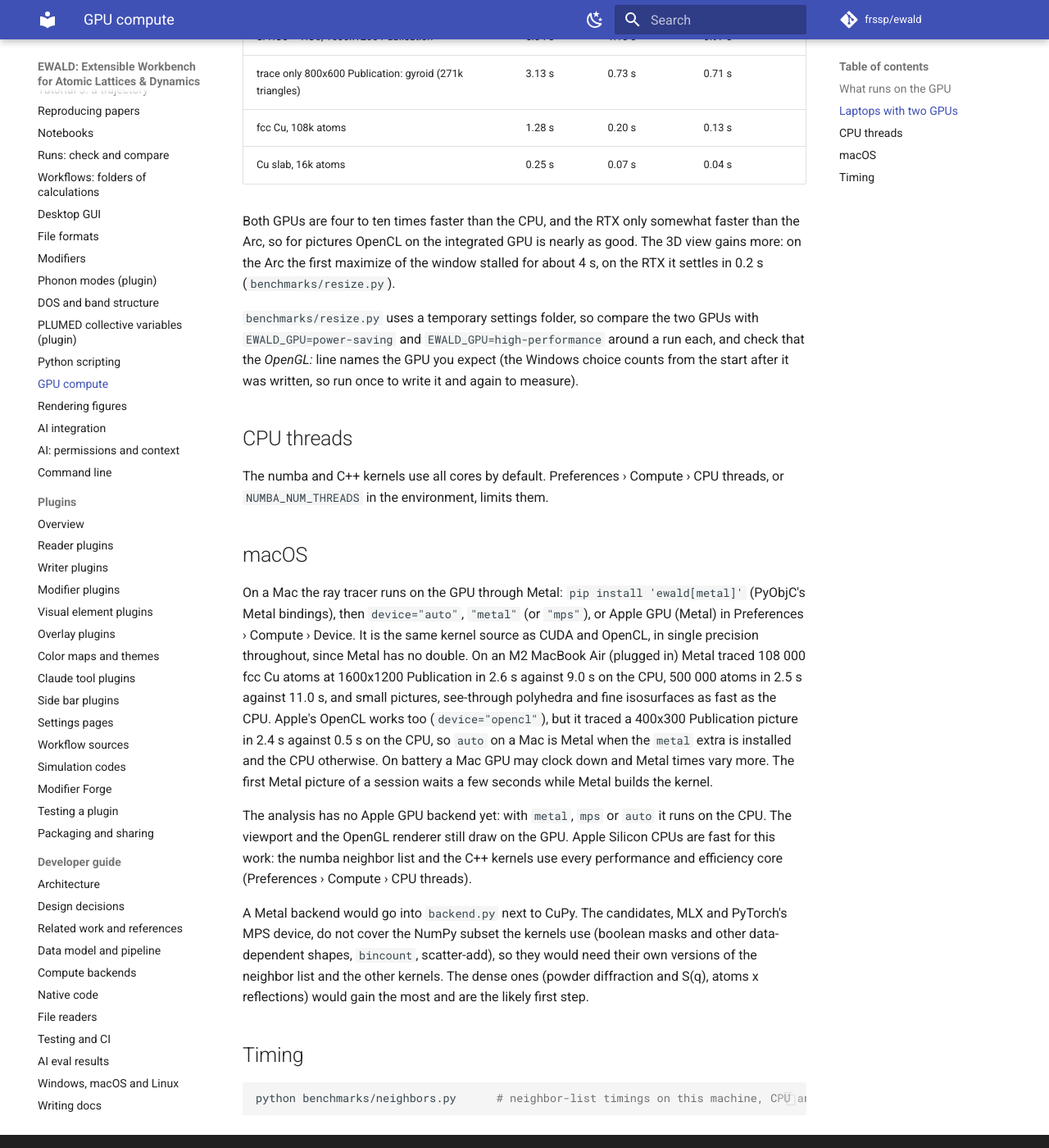
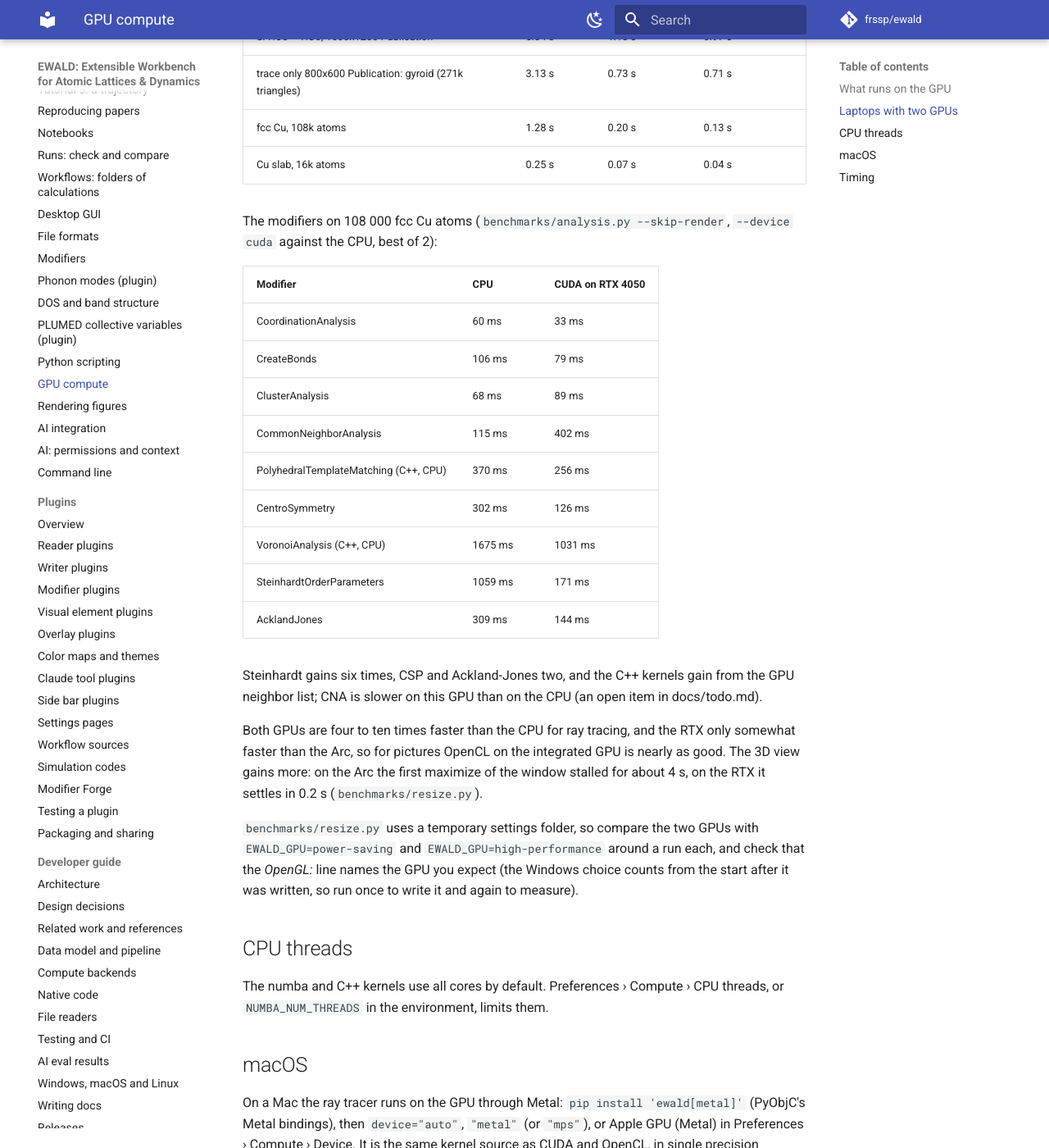
Before and after one commit to frssp/ewald, an MkDocs documentation site: the page built from docs/user/gpu.md, in a window 1280 px wide and 1400 px high, scrolled down 2733 px. Shown: the whole window at 82% size. Built offline with MkDocs 1.6.1 and Material for MkDocs 9.7.7, drawn with Linux system fonts in a browser that asks for light colours; comment, search, counter and statistics services are not loaded.

Commit message:
Record the CUDA modifier timings on an RTX 4050; CNA slower on CUDA goes into todo
Co-Authored-By: Claude Opus 5.5 (1M context) <noreply@anthropic.com>

```diff
--- a/docs/user/gpu.md
+++ b/docs/user/gpu.md
@@ -110,7 +110,25 @@ tracer took, with `benchmarks/analysis.py`:
 | fcc Cu, 108k atoms | 1.28 s | 0.20 s | 0.13 s |
 | Cu slab, 16k atoms | 0.25 s | 0.07 s | 0.04 s |
 
-Both GPUs are four to ten times faster than the CPU, and the RTX only somewhat faster than the
+The modifiers on 108 000 fcc Cu atoms (`benchmarks/analysis.py --skip-render`, `--device cuda`
+against the CPU, best of 2):
+
+| Modifier | CPU | CUDA on RTX 4050 |
+|---|---|---|
+| CoordinationAnalysis | 60 ms | 33 ms |
+| CreateBonds | 106 ms | 79 ms |
+| ClusterAnalysis | 68 ms | 89 ms |
+| CommonNeighborAnalysis | 115 ms | 402 ms |
+| PolyhedralTemplateMatching (C++, CPU) | 370 ms | 256 ms |
+| CentroSymmetry | 302 ms | 126 ms |
+| VoronoiAnalysis (C++, CPU) | 1675 ms | 1031 ms |
+| SteinhardtOrderParameters | 1059 ms | 171 ms |
+| AcklandJones | 309 ms | 144 ms |
+
+Steinhardt gains six times, CSP and Ackland-Jones two, and the C++ kernels gain from the GPU
+neighbor list; CNA is slower on this GPU than on the CPU (an open item in docs/todo.md).
+
+Both GPUs are four to ten times faster than the CPU for ray tracing, and the RTX only somewhat faster than the
 Arc, so for pictures OpenCL on the integrated GPU is nearly as good. The 3D view gains more: on
 the Arc the first maximize of the window stalled for about 4 s, on the RTX it settles in 0.2 s
 (`benchmarks/resize.py`).
```
Also changed, not shown: docs/todo.md (+7 -4 lines).
